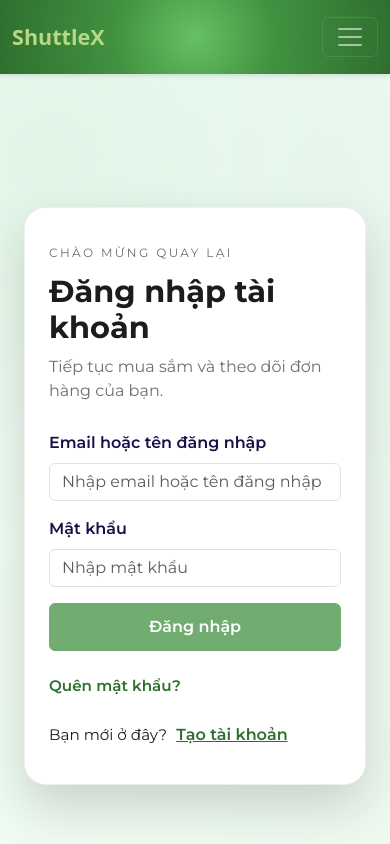
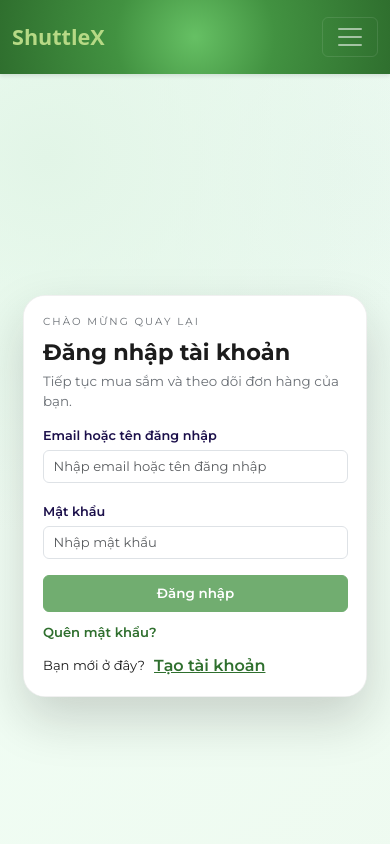
Before and after one commit to bnguien/shuttlex-ecommerce-website, a React (Vite) app in the folder frontend/: page /login in a window 390 px wide. Shown: the top 844 px of the page. Built offline with nearby package versions, Linux system fonts and the light colour scheme; no server answers.

Commit message:
style: update navbar and auth page UI

```diff
--- a/frontend/src/components/ui/NavBarLink.jsx
+++ b/frontend/src/components/ui/NavBarLink.jsx
@@ -1,7 +1,6 @@
 import { NavLink, useNavigate, Link, useLocation } from "react-router-dom"
 import { useContext, useEffect, useState } from "react"
-import { FaChevronDown } from "react-icons/fa6"
-import { FaRightFromBracket } from "react-icons/fa6"
+import { FaChevronDown, FaUser, FaRightFromBracket } from "react-icons/fa6"
 import { AuthContext } from "../context/AuthContext.jsx"
 import api from "../../api"
 import styles from "./NavBarLink.module.css"
@@ -145,24 +144,16 @@ const NavBarLink = () => {
                                     isActive ? "nav-link active fw-semibold" : "nav-link fw-semibold"
                                 }
                             >
-                                Đăng nhập
-                            </NavLink>
-                        </li>
-                        <li className="nav-item">
-                            <NavLink
-                                to="/register"
-                                className={({ isActive }) =>
-                                    isActive ? "nav-link active fw-semibold" : "nav-link fw-semibold"
-                                }
-                            >
-                                Đăng ký
+                                <FaUser />
                             </NavLink>
                         </li>
                     </>
                 )}
                 {isAuthenticated && (
                     <>
-                        <li className="nav-item">
+                        <li
+                            className={`nav-item ${styles.accountMenu}`}
+                        >
                             <NavLink
                                 to="/profile"
                                 className={({ isActive }) =>
@@ -172,17 +163,23 @@ const NavBarLink = () => {
                             >
                                 Xin chào, {username}
                             </NavLink>
-                        </li>
-                        <li className="nav-item">
-                            <button
-                                onClick={handleLogout}
-                                className="btn btn-outline-light rounded-pill d-flex align-items-center justify-content-center"
-                                style={{ width: '40px', height: '40px' }}
-                                title="Đăng xuất"
-                                aria-label="Đăng xuất"
-                            >
-                                <FaRightFromBracket />
-                            </button>
+                            <div className={styles.accountDropdown}>
+                                <Link
+                                    to="/profile"
+                                    className={styles.accountItem}
+                                >
+                                    <FaUser />
+                                    <span>Profile</span>
+                                </Link>
+                                <button
+                                    onClick={handleLogout}
+                                    className={styles.accountItemButton}
+                                    type="button"
+                                >
+                                    <FaRightFromBracket />
+                                    <span>Logout</span>
+                                </button>
+                            </div>
                         </li>
                     </>
                 )}
--- a/frontend/src/components/ui/NavBarLink.module.css
+++ b/frontend/src/components/ui/NavBarLink.module.css
@@ -65,3 +65,61 @@
     color: #777777;
     font-size: 0.95rem;
 }
+
+.accountMenu {
+    position: relative;
+}
+
+.accountMenu::after {
+    content: "";
+    position: absolute;
+    left: 0;
+    right: 0;
+    top: 100%;
+    height: 10px;
+}
+
+.accountDropdown {
+    position: absolute;
+    top: 100%;
+    right: 0;
+    margin-top: 10px;
+    min-width: 170px;
+    display: none;
+    flex-direction: column;
+    background: rgba(255, 255, 255, 0.95);
+    box-shadow: 0 14px 35px rgba(20, 20, 20, 0.14);
+    padding: 10px;
+    z-index: 1300;
+}
+
+.accountMenu:hover .accountDropdown,
+.accountMenu:focus-within .accountDropdown {
+    display: flex;
+}
+
+.accountItem,
+.accountItemButton {
+    display: flex;
+    align-items: center;
+    gap: 10px;
+    border: 0;
+    background: transparent;
+    color: #2d2d2d;
+    text-decoration: none;
+    font-size: 0.92rem;
+    font-weight: 600;
+    padding: 8px 10px;
+    text-align: left;
+    width: 100%;
+}
+
+.accountItem:hover,
+.accountItemButton:hover {
+    background: rgba(255, 77, 42, 0.12);
+    color: #ff4d2a;
+}
+
+.accountItemButton {
+    cursor: pointer;
+}
--- a/frontend/src/components/user/AuthPage.css
+++ b/frontend/src/components/user/AuthPage.css
@@ -17,7 +17,7 @@
   display: flex;
   align-items: center;
   justify-content: center;
-  padding: 3.5rem 1.5rem;
+  padding: 1.9rem 1.2rem;
   font-family: "Montserrat", "Segoe UI", sans-serif;
   color: var(--auth-ink);
   background: radial-gradient(circle at 12% 10%, #e2f5e7 0%, transparent 45%),
@@ -26,7 +26,7 @@
 }
 
 .auth-panel {
-  width: min(960px, 96vw);
+  width: min(790px, 88vw);
   background: var(--auth-panel);
   border-radius: 22px;
   box-shadow: var(--auth-shadow);
@@ -38,14 +38,14 @@
   position: relative;
   display: grid;
   grid-template-columns: repeat(2, minmax(0, 1fr));
-  min-height: 560px;
+  min-height: 350px;
 }
 
 .auth-form-pane {
   display: flex;
   align-items: center;
   justify-content: center;
-  padding: 3rem 2.75rem;
+  padding: 1.15rem 1.35rem;
   background: var(--auth-panel);
   overflow: hidden;
 }
@@ -68,7 +68,7 @@
   display: flex;
   align-items: center;
   justify-content: center;
-  padding: 3rem 2.75rem;
+  padding: 1.15rem 1.35rem;
   transform: translate3d(0, 0, 0);
   will-change: transform;
   backface-visibility: hidden;
@@ -88,7 +88,7 @@
 
 .auth-form-inner {
   width: 100%;
-  max-width: 390px;
+  max-width: 305px;
   margin-inline: auto;
   will-change: transform, opacity;
 }
@@ -120,29 +120,40 @@
 }
 
 .auth-eyebrow {
-  font-size: 0.75rem;
+  font-size: 0.64rem;
   letter-spacing: 0.2em;
   text-transform: uppercase;
   color: var(--auth-muted);
-  margin-bottom: 0.75rem;
+  margin-bottom: 0.6rem;
 }
 
 .auth-title {
-  font-size: 2.1rem;
+  font-size: 1.5rem;
   font-weight: 700;
-  margin-bottom: 0.5rem;
+  margin-bottom: 0.4rem;
 }
 
 .auth-subtitle {
   color: var(--auth-muted);
-  margin-bottom: 1.75rem;
-  line-height: 1.5;
+  margin-bottom: 0.75rem;
+  line-height: 1.45;
+  font-size: 0.84rem;
+}
+
+.auth-form-pane .form-label {
+  font-size: 0.8rem;
+  margin-bottom: 0.3rem;
+}
+
+.auth-form-pane .form-control {
+  font-size: 0.82rem;
+  padding: 0.36rem 0.6rem;
 }
 
 .auth-grid {
   display: grid;
   grid-template-columns: repeat(2, minmax(0, 1fr));
-  gap: 1rem;
+  gap: 0.6rem;
 }
 
 .btn.auth-primary {
@@ -163,7 +174,8 @@
   border: 1px solid var(--auth-accent) !important;
   color: #ffffff !important;
   font-weight: 600;
-  padding: 0.7rem 1rem;
+  padding: 0.44rem 0.76rem;
+  font-size: 0.84rem;
 }
 
 .btn.auth-primary:hover,
@@ -189,11 +201,11 @@
 }
 
 .auth-footer {
-  margin-top: 1.5rem;
+  margin-top: 0.7rem;
   display: flex;
   align-items: center;
   gap: 0.5rem;
-  font-size: 0.95rem;
+  font-size: 0.82rem;
 }
 
 .auth-footer a,
@@ -204,10 +216,10 @@
 }
 
 .auth-inline-toggle {
-  margin-top: 1.5rem;
+  margin-top: 0.65rem;
   display: flex;
   gap: 0.5rem;
-  font-size: 0.95rem;
+  font-size: 0.82rem;
   align-items: center;
 }
 
@@ -220,9 +232,9 @@
   display: flex;
   flex-direction: column;
   align-items: center;
-  gap: 1.25rem;
+  gap: 0.9rem;
   width: 100%;
-  max-width: 320px;
+  max-width: 290px;
   transform: translate3d(0, 0, 0);
   transition: transform var(--auth-slide-duration) var(--auth-slide-ease);
   will-change: transform;
@@ -234,23 +246,24 @@
 }
 
 .auth-overlay-panel h3 {
-  font-size: 2rem;
+  font-size: 1.5rem;
   font-weight: 700;
   margin: 0;
 }
 
 .auth-overlay-panel p {
-  font-size: 1rem;
-  line-height: 1.6;
+  font-size: 0.84rem;
+  line-height: 1.5;
   margin: 0;
 }
 
 .auth-ghost {
   border: 1px solid rgba(255, 255, 255, 0.7);
   color: #ffffff;
-  padding: 0.6rem 1.6rem;
+  padding: 0.42rem 1.05rem;
   font-weight: 600;
   border-radius: 999px;
+  font-size: 0.82rem;
 }
 
 .auth-ghost:hover {
@@ -280,7 +293,7 @@
   .auth-pane-login,
   .auth-pane-register {
     display: none;
-    padding: 3rem 2.75rem;
+    padding: 1.3rem 1.2rem;
   }
 
   .auth-shell.is-register .auth-pane-login {
@@ -301,12 +314,16 @@
 }
 
 @media (max-width: 600px) {
+  .auth-shell {
+    padding: 1.1rem 0.7rem;
+  }
+
   .auth-title {
-    font-size: 1.9rem;
+    font-size: 1.4rem;
   }
 
   .auth-form-pane,
   .auth-overlay-slider {
-    padding: 2.25rem 1.5rem;
+    padding: 1.1rem 0.95rem;
   }
 }
```
